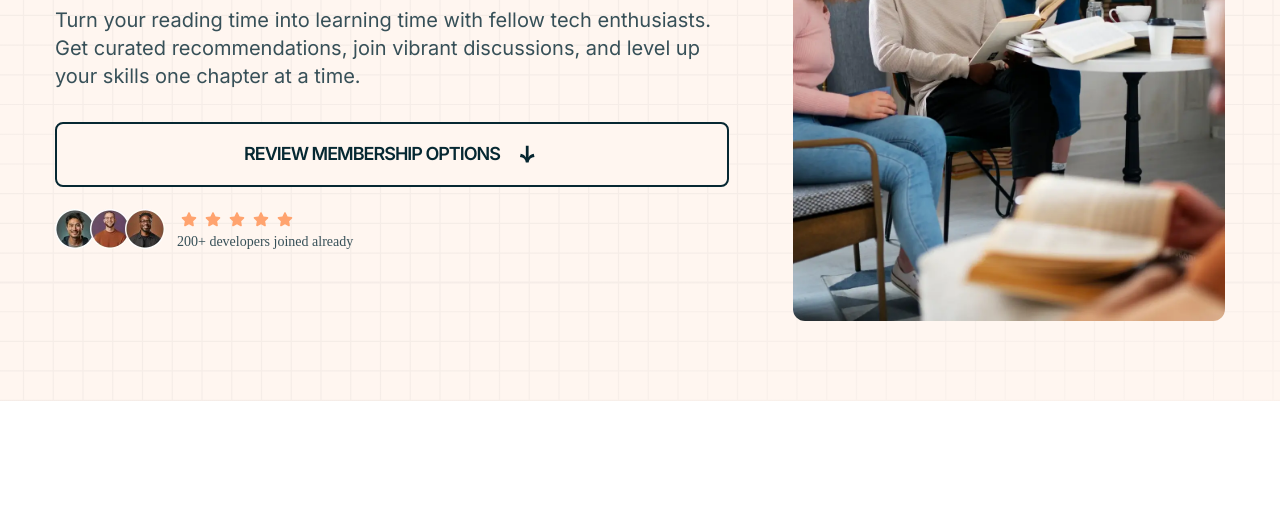
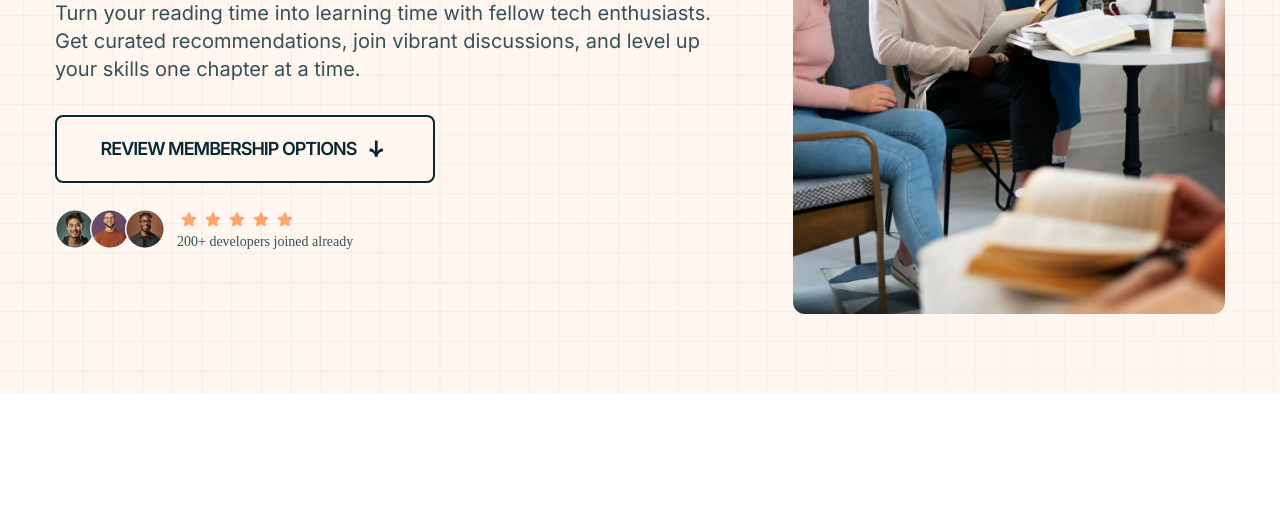
Before and after one commit to MattPahuta/tech-book-club, a plain HTML site: page index.html in a window 1280 px wide. Shown: the part 282-793 px from the top of the page. Drawn offline with Linux system fonts and the light colour scheme; a web font is replaced by a local one.

Commit message:
Adjust button styles, add card gradient image

```diff
--- a/css/style.css
+++ b/css/style.css
@@ -113,6 +113,7 @@ Date: March 2025
       #ffe2d1 0%,
       #fff5ef 100%
     );
+
 
     --gradient-alt: linear-gradient(90deg, #375058 0%, #062832 100%);
 
@@ -312,7 +313,7 @@ Date: March 2025
 @layer components {
   a.button,
   button.button {
-    padding: 1.125rem 1.25rem;
+    padding: 20px 24px;
     display: inline-flex;
     align-items: center;
     justify-content: center;
@@ -321,11 +322,18 @@ Date: March 2025
     text-transform: uppercase;
     line-height: 1.1;
     font-size: var(--fs-text-preset-6);
+
     letter-spacing: -1px;
     font-weight: 600;
-    gap: 1rem;
+    gap: 0.5em;
 
-    transition: 220ms all ease-in-out;
+    transition: 150ms outline ease-in-out;
+  }
+
+  .button svg {
+    height: 24px;
+    width: 24px;
+    flex: none;
   }
 
   a.btn-primary,
@@ -379,6 +387,7 @@ Date: March 2025
     padding-block-end: var(--spacing-1000);
     background-color: var(--clr-light-salmon-50);
     background-image: url('../images/pattern-light-bg.svg');
+    background-repeat: no-repeat;
   }
 
   .hero {
@@ -395,6 +404,14 @@ Date: March 2025
     .hero__content .testimonial-component {
       --flow-space: var(--spacing-250);
     }
+  }
+
+  /* ToDo: rename this class */
+  .hero-inner {
+    --flow-space: var(--spacing-400);
+    max-width: 380px;
+    display: grid;
+    gap: var(--spacing-300);
   }
 
   /* Testimonal Component */
@@ -489,8 +506,15 @@ Date: March 2025
     border-radius: var(--radius-8);
 
     &[data-featured='true'] {
-      background: var(--gradient-standard);
+      position: relative;
+      background-color: var(--clr-neutral-100);
+      overflow: hidden;
+      background-image: url('../images/pattern-glow.svg');
+      background-position: 25% 0%;
     }
+  }
+
+
 
     .card__cost {
       display: flex;
--- a/index.html
+++ b/index.html
@@ -69,9 +69,11 @@
               vibrant discussions, and level up your skills one
               chapter at a time.
             </p>
-            <a href="#membership" class="button btn-primary">
-              <span>Review membership options</span>
-              <svg
+            <div class="hero-inner">
+              <a href="#membership" class="button btn-primary"
+                ><span>Review membership options</span
+                ><svg
+                  aria-hidden="true"
                   xmlns="http://www.w3.org/2000/svg"
                   width="24"
                   height="25"
@@ -148,6 +150,7 @@
                   <p class="testimonial-component__text">
                     200+ developers joined already
                   </p>
+                </div>
               </div>
             </div>
           </div>
@@ -247,6 +250,7 @@
       <section class="section" id="membership">
         <div class="wrapper">
           <h2>Membership options</h2>
+          <!-- ToDo: Make this a UL??? -->
           <div class="grid-auto-fill card-wrapper">
             <!-- card 1 -->
             <div class="card">
```
Lines whose indentation alone changed are shown as unchanged.
